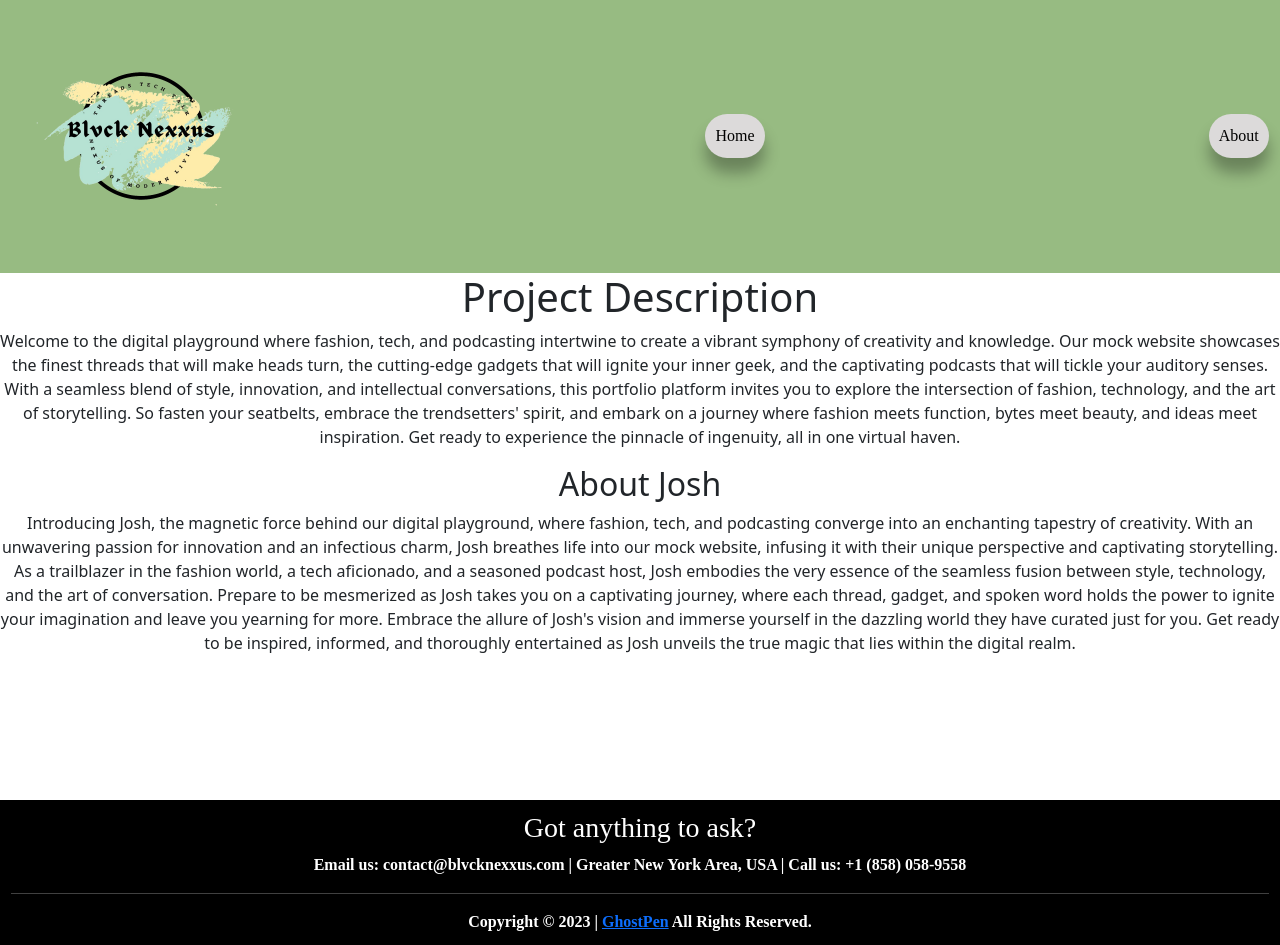
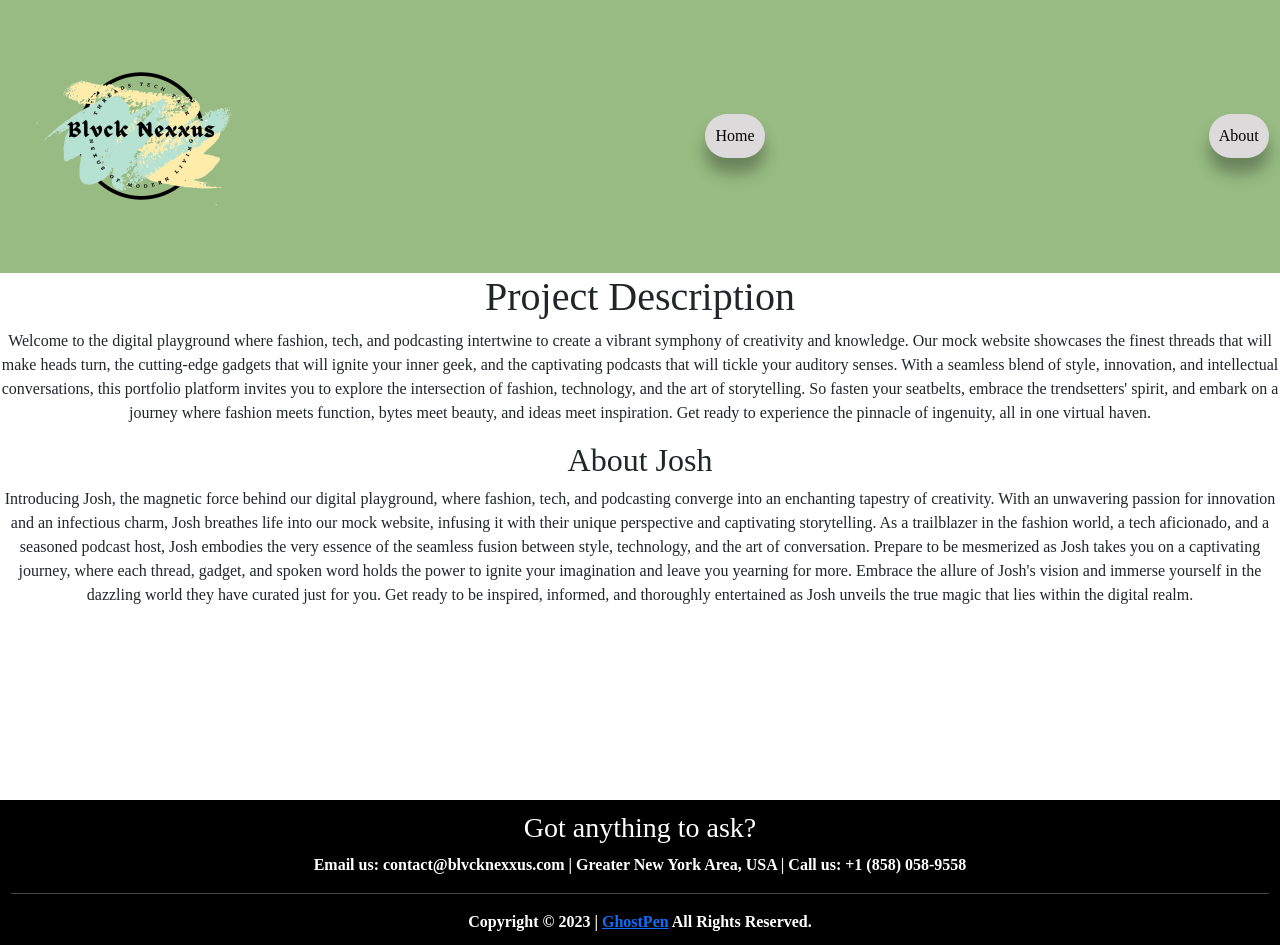
Before and after one commit to JoshuaEwuoso/blvcknexxus, a React (Create React App) app: page /About in a window 1280 px wide. Built offline with nearby package versions, Linux system fonts and the light colour scheme.

Commit message:
update about page

```diff
--- a/src/App.css
+++ b/src/App.css
@@ -27,6 +27,18 @@
 	border-radius: 35px;
 	overflow: hidden;
   color: black;
+}
+
+.intro{
+  font-family: "Zebraesq";
+}
+
+.para {
+  font-family: "Villa";
+}
+
+.description{
+  font-family: "Zebraesq";
 }
 
 .front-header{
--- a/src/pages/About.js
+++ b/src/pages/About.js
@@ -5,19 +5,18 @@ const About = () => {
     return (
         <div>
             <div>
-                <section id="vip">
-                <h1>Project Description</h1>
-          <p>
+                <section>
+                  <h1 className="description">Project Description</h1>
+                    <p className="para">
                         Welcome to the digital playground where fashion, tech, and podcasting intertwine to create a vibrant symphony of creativity and knowledge. Our mock website showcases the finest threads that will make heads turn, the cutting-edge gadgets that will ignite your inner geek, and the captivating podcasts that will tickle your auditory senses. With a seamless blend of style, innovation, and intellectual conversations, this portfolio platform invites you to explore the intersection of fashion, technology, and the art of storytelling. So fasten your seatbelts, embrace the trendsetters' spirit, and embark on a journey where fashion meets function, bytes meet beauty, and ideas meet inspiration. Get ready to experience the pinnacle of ingenuity, all in one virtual haven.
                     </p>
                 </section>
             </div>
-        <section className="description">
-          <h2>About Josh</h2>
-          <p>
+                <section>
+                  <h2 className="intro">About Josh</h2>
+                    <p className="para">
                       Introducing Josh, the magnetic force behind our digital playground, where fashion, tech, and podcasting converge into an enchanting tapestry of creativity. With an unwavering passion for innovation and an infectious charm, Josh breathes life into our mock website, infusing it with their unique perspective and captivating storytelling. As a trailblazer in the fashion world, a tech aficionado, and a seasoned podcast host, Josh embodies the very essence of the seamless fusion between style, technology, and the art of conversation. Prepare to be mesmerized as Josh takes you on a captivating journey, where each thread, gadget, and spoken word holds the power to ignite your imagination and leave you yearning for more. Embrace the allure of Josh's vision and immerse yourself in the dazzling world they have curated just for you. Get ready to be inspired, informed, and thoroughly entertained as Josh unveils the true magic that lies within the digital realm.
                     </p>
-
                 </section>
             </div>
   );
```
Lines whose indentation alone changed are shown as unchanged.
